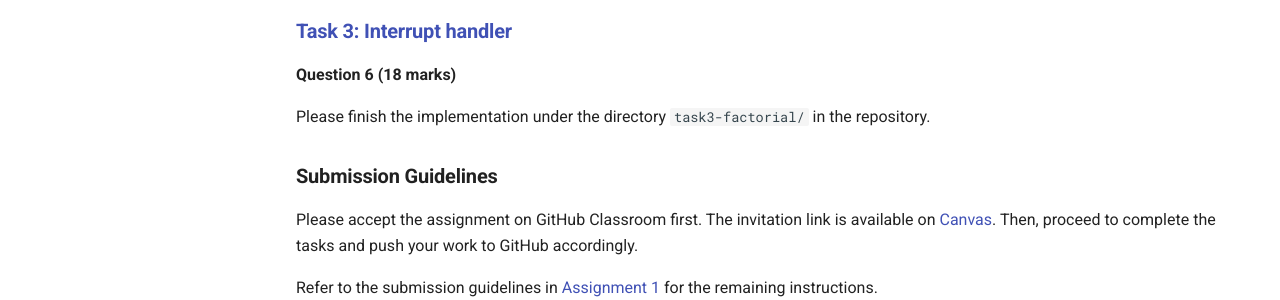
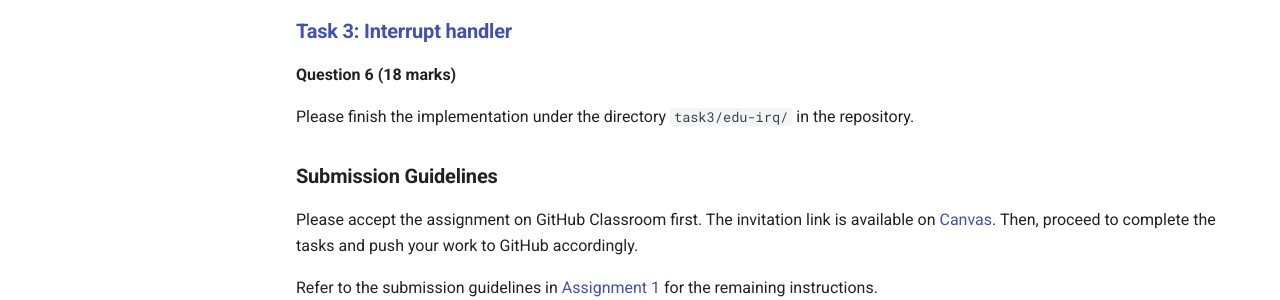
Before and after one commit to nus-cs5250/25s, an MkDocs documentation site: the page built from docs/asg4/index.md, in a window 1280 px wide and 900 px high, scrolled down 875 px. Shown: the part 415-715 px from the top of the window. Built offline with MkDocs 1.6.1 and Material for MkDocs 9.7.7, drawn with Linux system fonts in a browser that asks for light colours; comment, search, counter and statistics services are not loaded.

Commit message:
asg4: fix task3 folder (#46)

```diff
--- a/docs/asg4/index.md
+++ b/docs/asg4/index.md
@@ -51,8 +51,7 @@ Please write a C program that interacts with the character device driver using i
 
 **Question 6 (18 marks)**
 
-Please finish the implementation under the directory `task3-factorial/` in the
-repository.
+Please finish the implementation under the directory `task3/edu-irq/` in the repository.
 
 ### Submission Guidelines
 
```
Also changed, not shown: docs/asg4/task-interrupt.md (+1 -2 lines).
